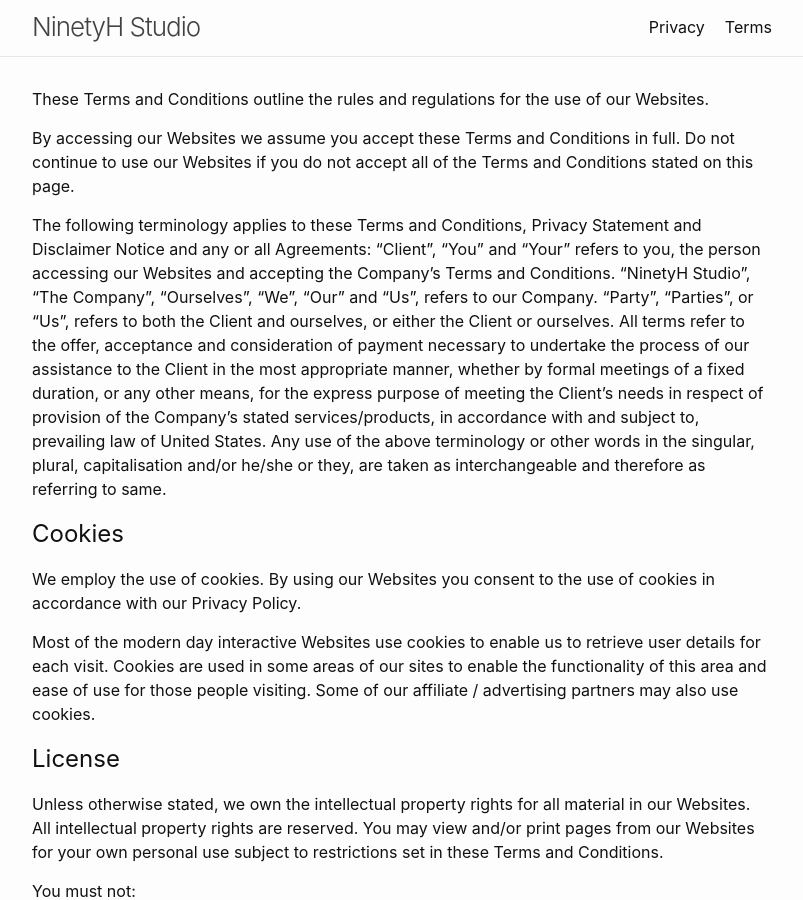
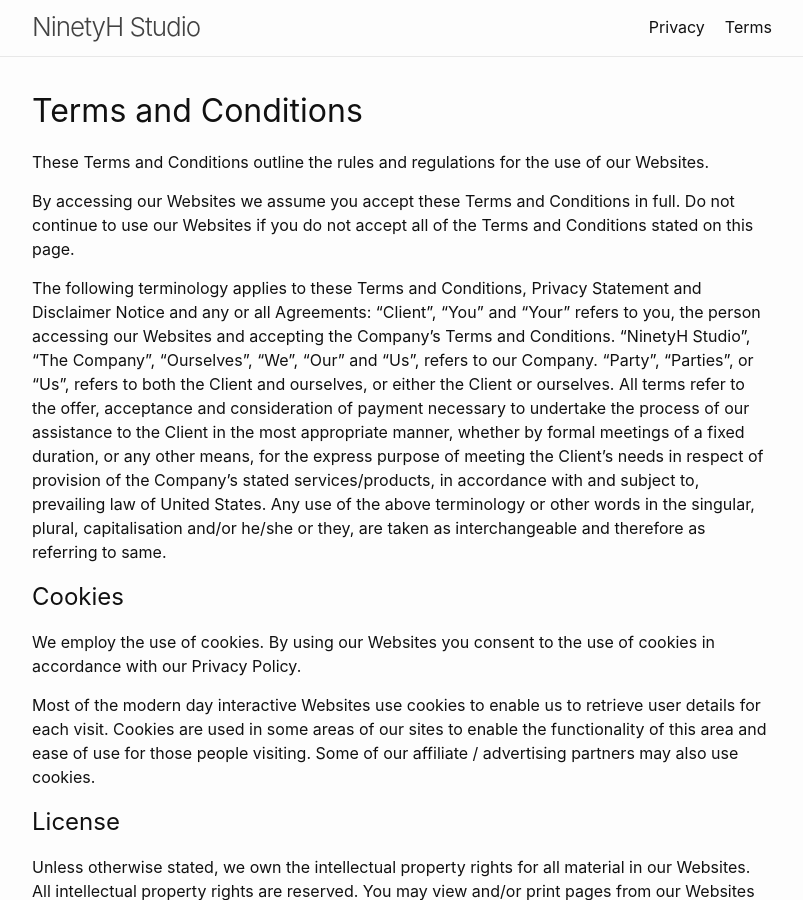
Before and after one commit to ninetyh/ninetyh.github.io, a Jekyll site: the page built from terms.md, in a window 1280 px wide and 900 px high. Shown: the whole window, without its empty margins (238-1041 px from the left). Built offline with Jekyll 4.4.1, drawn with Linux system fonts in a browser that asks for light colours.

Commit message:
Init commit

```diff
--- a/terms.md
+++ b/terms.md
@@ -3,6 +3,8 @@
 title: Terms
 permalink: /terms/
 ---
+
+# Terms and Conditions
 
 These Terms and Conditions outline the rules and regulations for the use of our Websites.
 
```
